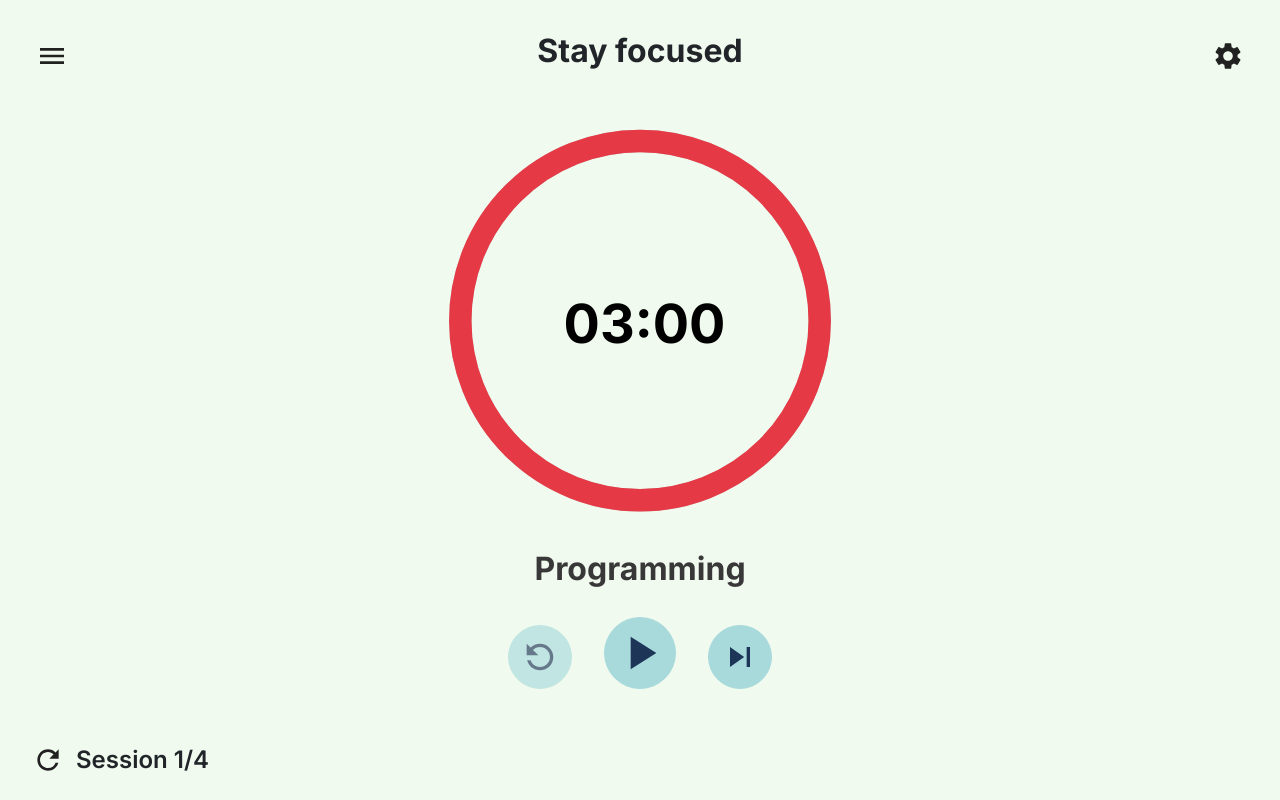
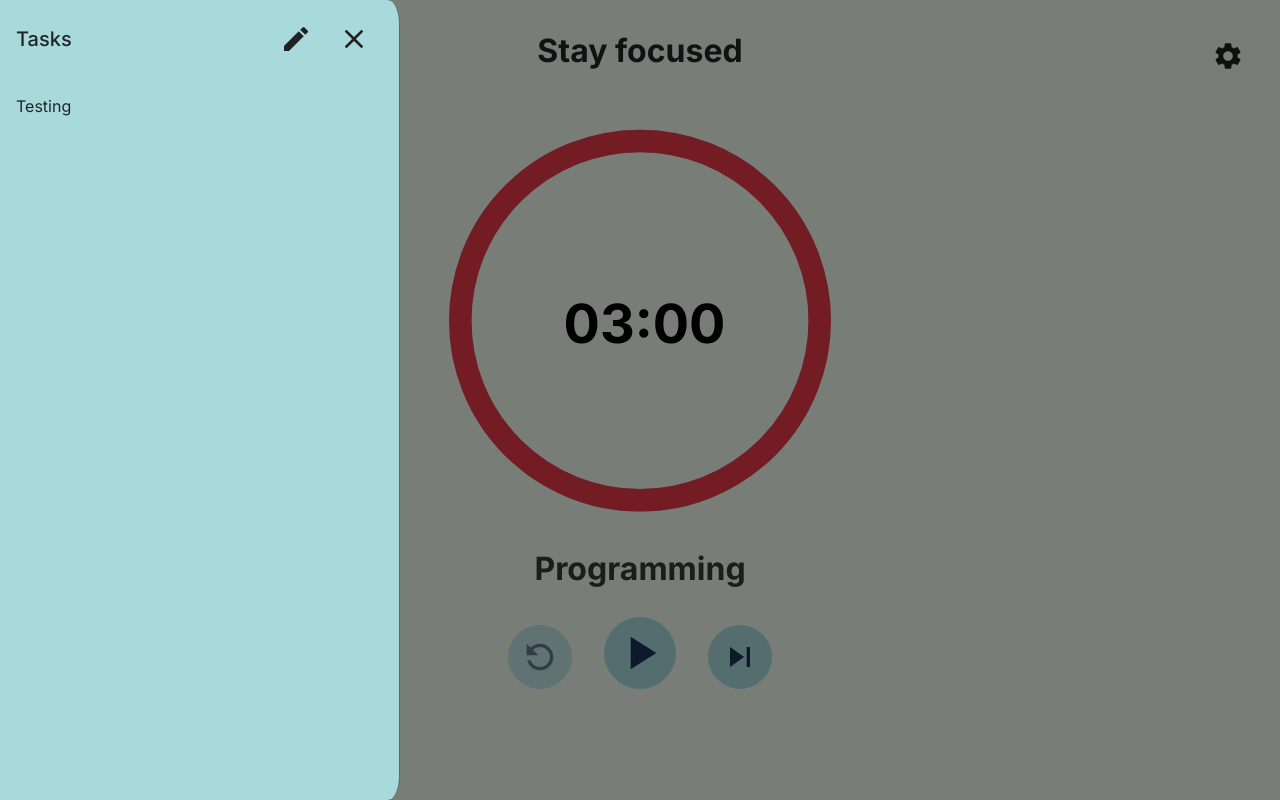
Before and after one commit to Cheng-K/pomodoro-timer, a React (Vite) app: page / in a window 1280 px wide. Both pictures are taken after a click on the button 52 px from the left and 56 px from the top of the page. Built offline with nearby package versions, Linux system fonts and the light colour scheme.

Commit message:
Added task panel component

```diff
--- a/src/App.jsx
+++ b/src/App.jsx
@@ -5,6 +5,7 @@ import Header from "./components/Header";
 import Timer from "./components/Timer";
 import TimerControlButtons from "./components/TimerControlButtons";
 import Footer from "./components/Footer";
+import TaskPanel from "./components/TaskPanel";
 import onFinishRingtoneUrl from "./assets/onFinish-ringtone.mp3";
 
 function App() {
@@ -19,7 +20,6 @@ function App() {
     setIntervalId(id);
   };
 
-  // Play pause state
   const [isTimerRunning, toggleTimerRunning] = useReducer(
     (currentState) => !currentState,
     false
@@ -43,6 +43,7 @@ function App() {
   const [longRestSeconds, setLongRestSeconds] = useState(2 * 60);
   const [currentSeconds, setCurrentSeconds] = useState(workSeconds);
   const [intervalId, setIntervalId] = useState(null);
+  const [isTaskPanelShowing, setIsTaskPanelShowing] = useState(false);
 
   const setClock = useCallback(() => {
     if (isWorkingSession) setCurrentSeconds(workSeconds);
@@ -80,7 +81,10 @@ function App() {
 
   return (
     <Stack className="py-3 vw-100 vh-100">
-      <Header isWorkingSession={isWorkingSession} />
+      <Header
+        isWorkingSession={isWorkingSession}
+        taskButtonOnClick={() => setIsTaskPanelShowing(true)}
+      />
       <Timer
         isWorkingSession={isWorkingSession}
         currentSeconds={currentSeconds}
@@ -97,6 +101,11 @@ function App() {
         onSkipBtn={onFinish}
       />
       <Footer currentSession={currentSession} />
+      <TaskPanel
+        show={isTaskPanelShowing}
+        handleClose={() => setIsTaskPanelShowing(false)}
+        className="task-panel"
+      />
     </Stack>
   );
 }
--- a/src/components/Header.jsx
+++ b/src/components/Header.jsx
@@ -5,7 +5,7 @@ import Col from "react-bootstrap/Col";
 import TaskButton from "./buttons/TaskButton";
 import SettingsButton from "./buttons/SettingsButton";
 
-function Header({ isWorkingSession }) {
+function Header({ isWorkingSession, taskButtonOnClick }) {
   return (
     <Container fluid>
       <Row className="p-3">
@@ -13,6 +13,7 @@ function Header({ isWorkingSession }) {
           <TaskButton
             className="control-button-small show-text"
             iconStyle="icon-small icon-black"
+            onClick={taskButtonOnClick}
           />
           <span>Show Tasks</span>
         </Col>
--- /dev/null
+++ b/src/components/TaskPanel.jsx
@@ -0,0 +1,22 @@
+import React from "react";
+import { MdEdit, MdClose } from "react-icons/md";
+import Offcanvas from "react-bootstrap/Offcanvas";
+import CloseButton from "./task_panel/CloseButton";
+import EditButton from "./task_panel/EditButton";
+
+function TaskPanel({ show, handleClose, ...props }) {
+  return (
+    <Offcanvas show={show} onHide={handleClose} {...props}>
+      <Offcanvas.Header>
+        <Offcanvas.Title>Tasks</Offcanvas.Title>
+        <div>
+          <EditButton className="me-3" />
+          <CloseButton className="me-1" onClick={handleClose} />
+        </div>
+      </Offcanvas.Header>
+      <Offcanvas.Body>Testing</Offcanvas.Body>
+    </Offcanvas>
+  );
+}
+
+export default TaskPanel;
--- /dev/null
+++ b/src/components/task_panel/CloseButton.jsx
@@ -0,0 +1,11 @@
+import { Button } from "react-bootstrap";
+import { MdClose } from "react-icons/md";
+function CloseButton({ className = "", iconStyle = "", onClick }) {
+  return (
+    <Button onClick={onClick} variant="secondary">
+      <MdClose size="2rem" className="icon-black" />
+    </Button>
+  );
+}
+
+export default CloseButton;
--- /dev/null
+++ b/src/components/task_panel/EditButton.jsx
@@ -0,0 +1,11 @@
+import { Button } from "react-bootstrap";
+import { MdEdit } from "react-icons/md";
+function EditButton({ className = "", iconStyle = "", onClick }) {
+  return (
+    <Button onClick={onClick} variant="secondary">
+      <MdEdit size="2rem" className="icon-black" />
+    </Button>
+  );
+}
+
+export default EditButton;
--- a/src/styles/index.scss
+++ b/src/styles/index.scss
@@ -2,3 +2,4 @@
 @import "./buttons.scss";
 @import "./timer.scss";
 @import "./header.scss";
+@import "./taskPanel.scss";
--- /dev/null
+++ b/src/styles/taskPanel.scss
@@ -0,0 +1,7 @@
+@import "/bootstrap_config/custom.scss";
+
+.task-panel {
+  border-top-right-radius: 3%;
+  border-bottom-right-radius: 3%;
+  background-color: $secondary;
+}
```
